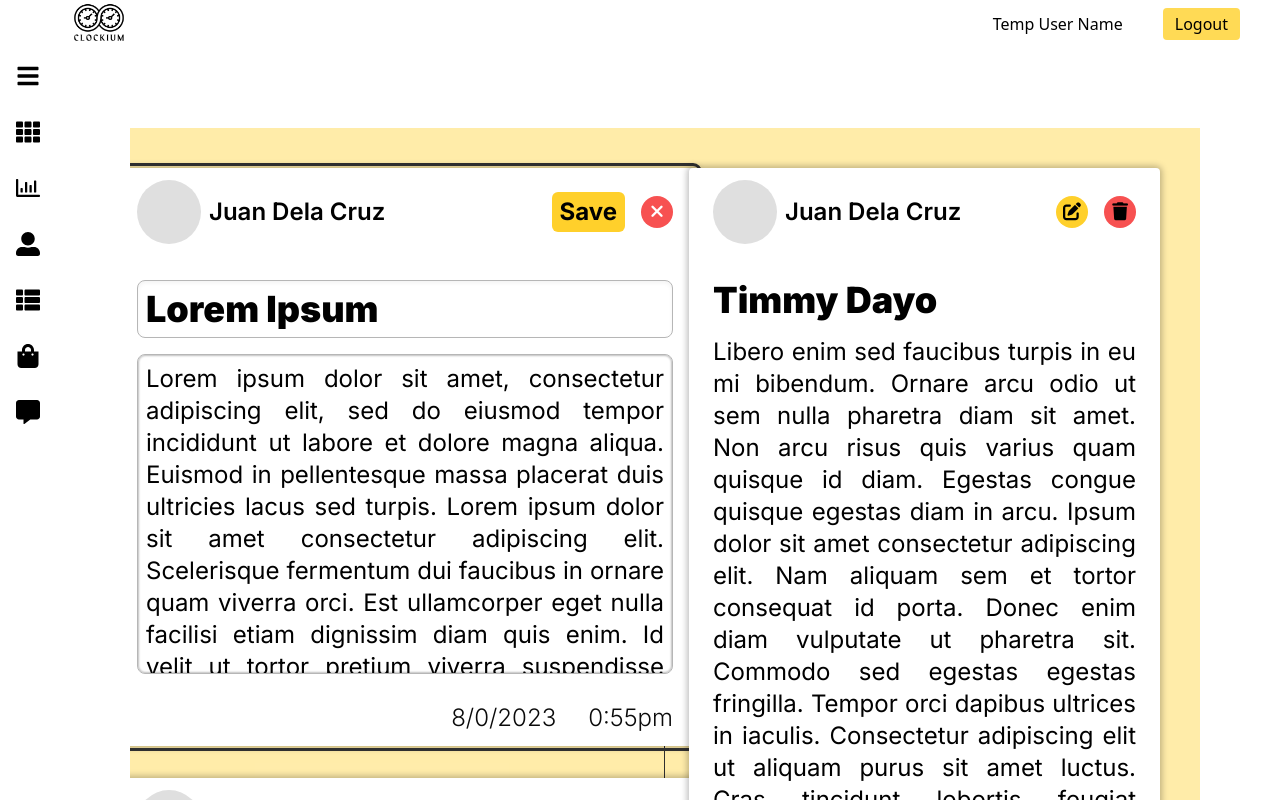
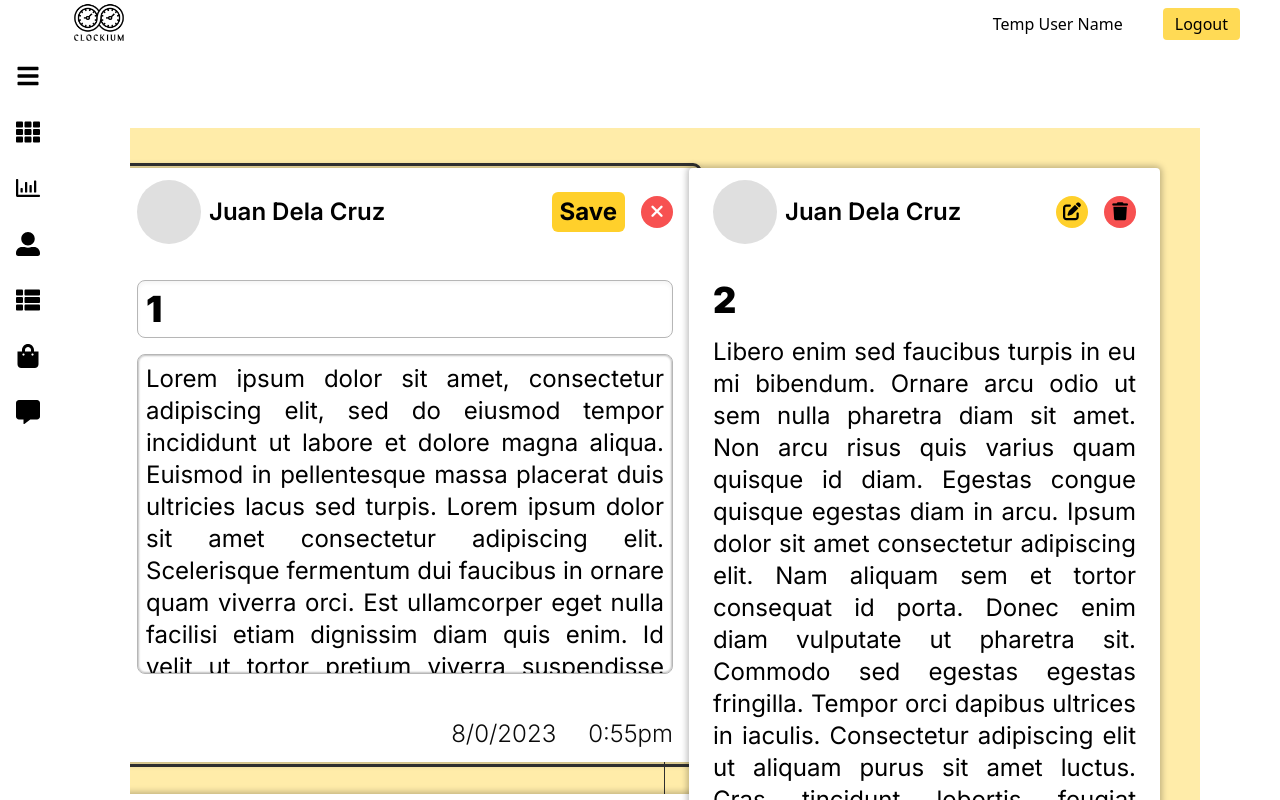
Before and after one commit to prince-bojji/hacktiv, a React (Vite) app in the folder hacktiv/: page /FreedomBoard in a window 1280 px wide. Both pictures are taken after a click on the button 552 px from the left and 212 px from the top of the page. Shown: the top 800 px of the page. Built offline with nearby package versions, Linux system fonts and the light colour scheme; a web font is replaced by a local one.

Commit message:
reactivity and CSR for freedomboard

```diff
--- a/hacktiv/src/components/FreedomPost.jsx
+++ b/hacktiv/src/components/FreedomPost.jsx
@@ -1,26 +1,22 @@
-import React, { useRef, useState } from "react";
+import React, { useState } from "react";
 
 function FreedomPost(props) {
-	// Remove this props object for dynamic content
-	props = props.post
+	// Remove this post object for dynamic content
 	const [isEditing, setIsEditing] = useState(false);
 	const [isDeleting, setIsDeleting] = useState(false);
 	const [isAuthor, setIsAuthor] = useState(true);
 
-	const [postTitle, setTitle] = useState(props.title)
-	const [postContent, setContent] = useState(props.content)
-	const [properties, setProps] = useState(props)
+	const [post, setPost] = useState(props.post)
+	const [postTitle, setTitle] = useState(post.title)
+	const [postContent, setContent] = useState(post.content)
 
 	// When save edit button is clicked
 	const onSave = () => {
-		setProps({...props, title: postTitle, content: postContent})
-		// properties now contain all the changes, may be used for CRUD, render is only client side not server side, unless Freedomboard will be
+		if(postTitle == "" || postContent == "") return
+		setPost({...post, title: postTitle, content: postContent})
+		// post now contain all the changes, may be used for CRUD, render is only client side not server side, unless Freedomboard will be
 		// re-rendered for each save
 		setIsEditing(false)
-	};
-	// When confirm delete button is clicked
-	const onConfirmDelete = () => {
-
 	};
 
 	// These functions are for handling state changes
@@ -59,13 +55,15 @@ function FreedomPost(props) {
 					<div className="flex items-center col-span-2">
 						{/* replace this span for actual image */}
 						<span className="bg-tertiary-c rounded-full min-[320px]:w-14 md:w-12 lg:w-16 aspect-square mr-2" />
-						<span className="font-semibold">{props.author}</span>
+						<span className="font-semibold">{post.author}</span>
 					</div>
 					{/* If author is the same as the user, show these buttons */}
 					{isAuthor ? (
 						<>
 							<div className="flex justify-self-end gap-4 items-center">
 								<button
+									form={isEditing ? "editing" : ""}
+									type={isEditing ? "submit" : "button"}
 									className={
 										(isEditing
 											? "bg-accent w-max px-2 py-1 rounded-md font-bold "
@@ -74,7 +72,7 @@ function FreedomPost(props) {
 											: "bg-accent min-[320px]:h-8 h-10 rounded-full aspect-square ") +
 										"ease-in duration-75 flex items-center justify-center"
 									}
-									onClick={isEditing ? onSave : isDeleting ? onConfirmDelete : onEdit}
+									onClick={isEditing ? onSave : isDeleting ? ((e) => props.delete(post.id)) : onEdit}
 								>
 									{isEditing ? (
 										"Save"
@@ -117,13 +115,14 @@ function FreedomPost(props) {
 				</div>
 				<div className="flex flex-col mb-4">
 					{isEditing ? (
-						<>
+						<form id="editing" onSubmit={e => e.preventDefault()} className="flex flex-col mb-4">
 							<input
 								name="title"
 								type="text"
 								className="border-tertiary-b border border-solid shadow-inner rounded-lg font-black min-[320px]:text-3xl lg:text-4xl my-4 h-max p-2"
 								value={postTitle}
 								onChange={titleChange}
+								required={true}
 								maxLength="25"
 							/>
 							<textarea
@@ -131,21 +130,22 @@ function FreedomPost(props) {
 								className="border-tertiary-b border border-solid shadow-[inset_0_0_2px_1px_rgba(0,0,0,0.25)] rounded-lg font-regular text-justify h-[320px] resize-none p-2"
 								value={postContent}
 								onChange={contentChange}
+								required={true}
 								maxLength="1000"
 							/>
-						</>
+						</form>
 					) : (
 						<>
 							<span className="font-black min-[320px]:text-3xl lg:text-4xl my-4">
-								{properties.title}
+								{post.title}
 							</span>
-							<span className="font-normal text-justify break-words ">{properties.content}</span>
+							<span className="font-normal text-justify break-words ">{post.content}</span>
 						</>
 					)}
 				</div>
 				<div className="self-end flex flex-row w-max gap-8 font-light text-md mt-3">
-					<span className="text-secondary">{props.date_posted}</span>
-					<span className="text-secondary">{props.time_posted}</span>
+					<span className="text-secondary">{post.date_posted}</span>
+					<span className="text-secondary">{post.time_posted}</span>
 				</div>
 			</div>
 	);
--- a/hacktiv/src/pages/FreedomBoard.jsx
+++ b/hacktiv/src/pages/FreedomBoard.jsx
@@ -1,11 +1,12 @@
-import React, { useState } from "react";
+import React, { useEffect, useState } from "react";
 import FreedomPost from "../components/FreedomPost";
 
 function FreedomBoard() {
 	const date = new Date();
 	const testData = [
 		{
-			title: "Lorem Ipsum",
+			id : 1,
+			title: "1",
 			content:
 				"Lorem ipsum dolor sit amet, consectetur adipiscing elit, sed do eiusmod tempor incididunt ut labore et dolore magna aliqua. Euismod in pellentesque massa placerat duis ultricies lacus sed turpis. Lorem ipsum dolor sit amet consectetur adipiscing elit. Scelerisque fermentum dui faucibus in ornare quam viverra orci. Est ullamcorper eget nulla facilisi etiam dignissim diam quis enim. Id velit ut tortor pretium viverra suspendisse potenti nullam. Egestas erat imperdiet sed euismod nisi porta lorem mollis. Phasellus faucibus scelerisque eleifend donec pretium vulputate sapien nec ",
 			author: "Juan Dela Cruz",
@@ -18,7 +19,8 @@ function FreedomBoard() {
 				(date.getHours % 12 == 0 ? "am" : "pm"),
 		},
 		{
-			title: "Timmy Dayo",
+			id : 2,
+			title: "2",
 			content:
 				"Libero enim sed faucibus turpis in eu mi bibendum. Ornare arcu odio ut sem nulla pharetra diam sit amet. Non arcu risus quis varius quam quisque id diam. Egestas congue quisque egestas diam in arcu. Ipsum dolor sit amet consectetur adipiscing elit. Nam aliquam sem et tortor consequat id porta. Donec enim diam vulputate ut pharetra sit. Commodo sed egestas egestas fringilla. Tempor orci dapibus ultrices in iaculis. Consectetur adipiscing elit ut aliquam purus sit amet luctus. Cras tincidunt lobortis feugiat vivamus at augue eget arcu. Nisi porta lorem mollis aliquam ut porttitor leo. Praesent elementum facilisis leo vel fringilla est ullamcorper eget. Ipsum consequat nisl vel pretium lectus quam id. Et odio pellentesque diam volutpat commodo sed egestas egestas. ",
 			author: "Juan Dela Cruz",
@@ -31,7 +33,8 @@ function FreedomBoard() {
 				(date.getHours % 12 == 0 ? "am" : "pm"),
 		},
 		{
-			title: "Mumbai World",
+			id : 3,
+			title: "3",
 			content:
 				"Convallis tellus id interdum velit laoreet id donec ultrices tincidunt. Tellus integer feugiat scelerisque varius morbi. Tristique senectus et netus et malesuada. Donec massa sapien faucibus et molestie ac feugiat sed lectus. In metus vulputate eu scelerisque felis imperdiet proin fermentum. Non tellus orci ac auctor augue mauris augue neque gravida. Condimentum id venenatis a condimentum vitae. Pretium aenean pharetra magna ac placerat vestibulum lectus. Lacus laoreet non curabitur gravida arcu ac. Ac tortor vitae purus faucibus ornare suspendisse. Lacus suspendisse faucibus interdum posuere lorem ipsum. Facilisis sed odio morbi quis. Eget nunc scelerisque viverra mauris in aliquam. Tincidunt arcu non sodales neque sodales ut. Eu lobortis elementum nibh tellus. Sagittis eu volutpat odio facilisis mauris sit amet.",
 			author: "Juan Dela Cruz",
@@ -44,7 +47,8 @@ function FreedomBoard() {
 				(date.getHours % 12 == 0 ? "am" : "pm"),
 		},
 		{
-			title: "Lorem Ipsum",
+			id : 4,
+			title: "4",
 			content:
 				"Lorem ipsum dolor sit amet, consectetur adipiscing elit, sed do eiusmod tempor incididunt ut labore et dolore magna aliqua. Euismod in pellentesque massa placerat duis ultricies lacus sed turpis. Lorem ipsum dolor sit amet consectetur adipiscing elit. Scelerisque fermentum dui faucibus in ornare quam viverra orci. Est ullamcorper eget nulla facilisi etiam dignissim diam quis enim. Id velit ut tortor pretium viverra suspendisse potenti nullam. Egestas erat imperdiet sed euismod nisi porta lorem mollis. Phasellus faucibus scelerisque eleifend donec pretium vulputate sapien nec ",
 			author: "Juan Dela Cruz",
@@ -57,7 +61,8 @@ function FreedomBoard() {
 				(date.getHours % 12 == 0 ? "am" : "pm"),
 		},
 		{
-			title: "Timmy Dayo",
+			id : 5,
+			title: "5",
 			content:
 				"Libero enim sed faucibus turpis in eu mi bibendum. Ornare arcu odio ut sem nulla pharetra diam sit amet. Non arcu risus quis varius quam quisque id diam. Egestas congue quisque egestas diam in arcu. Ipsum dolor sit amet consectetur adipiscing elit. Nam aliquam sem et tortor consequat id porta. Donec enim diam vulputate ut pharetra sit. Commodo sed egestas egestas fringilla. Tempor orci dapibus ultrices in iaculis. Consectetur adipiscing elit ut aliquam purus sit amet luctus. Cras tincidunt lobortis feugiat vivamus at augue eget arcu. Nisi porta lorem mollis aliquam ut porttitor leo. Praesent elementum facilisis leo vel fringilla est ullamcorper eget. Ipsum consequat nisl vel pretium lectus quam id. Et odio pellentesque diam volutpat commodo sed egestas egestas. ",
 			author: "Juan Dela Cruz",
@@ -70,7 +75,8 @@ function FreedomBoard() {
 				(date.getHours % 12 == 0 ? "am" : "pm"),
 		},
 		{
-			title: "Mumbai World",
+			id : 6,
+			title: "6",
 			content:
 				"Convallis tellus id interdum velit laoreet id donec ultrices tincidunt. Tellus integer feugiat scelerisque varius morbi. Tristique senectus et netus et malesuada. Donec massa sapien faucibus et molestie ac feugiat sed lectus. In metus vulputate eu scelerisque felis imperdiet proin fermentum. Non tellus orci ac auctor augue mauris augue neque gravida. Condimentum id venenatis a condimentum vitae. Pretium aenean pharetra magna ac placerat vestibulum lectus. Lacus laoreet non curabitur gravida arcu ac. Ac tortor vitae purus faucibus ornare suspendisse. Lacus suspendisse faucibus interdum posuere lorem ipsum. Facilisis sed odio morbi quis. Eget nunc scelerisque viverra mauris in aliquam. Tincidunt arcu non sodales neque sodales ut. Eu lobortis elementum nibh tellus. Sagittis eu volutpat odio facilisis mauris sit amet.",
 			author: "Juan Dela Cruz",
@@ -84,6 +90,7 @@ function FreedomBoard() {
 		},
 	];
 
+	// All components are CSR atm
 	const [posts, setPosts] = useState(testData)
 
 	const [creatingPost, createPost] = useState(false)
@@ -95,24 +102,45 @@ function FreedomBoard() {
 
 	// For when the user submits post, use newTitle and newContent
 	const submitPost = () => {
+		if(newTitle == "" || newContent == "") return
+		const newPost = {
+			id : Math.random() * 1000 + 10,
+			title: newTitle,
+			content: newContent,
+			date_posted:
+			date.getMonth() + "/" + date.getDay() + "/" + date.getFullYear(),
+			time_posted:
+			(date.getHours() % 12) +
+			":" +
+			date.getMinutes() +
+			(date.getHours % 12 == 0 ? "am" : "pm"),
+		}
 		createPost(false)
 		setSelection(prevSelect)
+		setPosts([...posts, newPost])
+		setTitle("")
+		setContent("")
+		console.log(posts)
+	}
+	// Delete the post
+	const deletePost = (postId) => {
+		const filteredPost = posts.filter((val) => val.id !== postId)
+		setPosts(filteredPost)
 	}
 	// Filter setposts
 	const showYourPost = () => {
-		setPosts(testData)
+		// setPosts(testData)
 		createPost(false)
 		setSelection(0)
 		setPrev(0)
 	}
 	// Filter setposts
 	const showAllPost = () => {
-		setPosts(testData)
+		// setPosts(testData)
 		createPost(false)
 		setSelection(2)
 		setPrev(2)
 	}
-
 	// Used for setting states
 	const createNewPost = () => {
 		createPost(true)
@@ -136,7 +164,7 @@ function FreedomBoard() {
 	return (
 		<div className={"lg:bg-transparent block bg-accent-bg-a overflow-hidden"}>
 			<div className={(creatingPost ? "block" : "hidden" ) + " fixed top-0 left-0 bg-secondary-bg w-full h-full flex justify-center rounded-xl items-center"}>
-				<div className="bg-primary flex flex-col rounded-3xl py-8 px-6 xs:text-xs md:text-lg xl:text-2xl m-0 h-max w-[80%] lg:shadow-[0_0_6px_2px_rgba(0,0,0,0.25)] shadow-[0_0_2px_1px_rgba(0,0,0,0.25)] ease-in duration-100">
+				<form  onSubmit={e => e.preventDefault()} id="posting" className="bg-primary flex flex-col rounded-3xl py-8 px-6 xs:text-xs md:text-lg xl:text-2xl m-0 h-[75vh] w-[80%] lg:shadow-[0_0_6px_2px_rgba(0,0,0,0.25)] shadow-[0_0_2px_1px_rgba(0,0,0,0.25)] ease-in duration-100">
 				<div className=" bg-accent font-black w-max py-2 px-5 mb-8 rounded-full text-2xl">
 					Create New Post
 				</div>
@@ -149,6 +177,7 @@ function FreedomBoard() {
 								className="with-placeholder border-tertiary-b border border-solid shadow-inner rounded-lg font-black min-[320px]:text-3xl lg:text-4xl my-4 h-max p-2"
 								value={newTitle}
 								onChange={titleChange}
+								required={true}
 								placeholder="Title"
 								maxLength="25"
 							/>
@@ -160,14 +189,15 @@ function FreedomBoard() {
 								className="with-placeholder border-tertiary-b border border-solid shadow-[inset_0_0_2px_1px_rgba(0,0,0,0.25)] rounded-lg font-regular text-justify h-[320px] resize-none p-2"
 								value={newContent}
 								onChange={contentChange}
+								required={true}
 								placeholder="I am posting about"
 								maxLength="1000"
 							/>
 							<div className="self-end flex flex-row w-max gap-2 text-md mt-3">
-								<button className="bg-accent w-max px-2 py-1 rounded-md font-bold" onClick={submitPost}>Post</button>
+								<button form="posting" type="submit" className="bg-accent w-max px-2 py-1 rounded-md font-bold" onClick={submitPost}>Post</button>
 								<button className="bg-warning w-max px-2 py-1 rounded-md font-bold " onClick={cancelPost}>Cancel</button>
 							</div>
-				</div>
+				</form>
 			</div>
 			<div className="lg:hidden flex items-center ps-4 pt-6 m-0 font-doppio">
 				<div className=" bg-accent font-black w-max py-2 px-5 rounded-full text-2xl">
@@ -178,13 +208,13 @@ function FreedomBoard() {
 			{/* lg:grid-cols-2 min-[320px]:grid-cols-1 grid */}
 			<div className="lg:bg-accent-bg-a lg:p-10 py-5 justify-center items-start content-center flex flex-wrap md:flex-row min-[320px]:flex-col gap-y-8 font-inter h-max w-full">
 				<div className="gap-y-8 flex flex-wrap flex-col lg:w-[50%] lg:pe-6 lg:border-e-[1px] border-secondary-a min-[320px]:w-[96%] justify-center content-center">
-					{posts.filter((val, index) => index % 2 == 0).map((val) => (
-						<FreedomPost post={val} key={val.date_posted + val.time_posted} />
+					{posts.filter((val, index) => index % 2 == 0).map((val, index) => (
+						<FreedomPost post={val} delete={deletePost} key={index + val.id + val.date_posted + val.time_posted} />
 					))}
 				</div>
 				<div className="gap-y-8 flex flex-wrap flex-col lg:w-[50%] lg:ps-6 min-[320px]:w-[96%] justify-center content-center ">
-					{posts.filter((val, index) => index % 2 != 0).map((val) => (
-						<FreedomPost post={val} key={val.date_posted + val.time_posted} />
+					{posts.filter((val, index) => index % 2 != 0).map((val, index) => (
+						<FreedomPost post={val} delete={deletePost} key={index + val.id + val.date_posted + val.time_posted} />
 					))}
 				</div>
 			</div>
```
